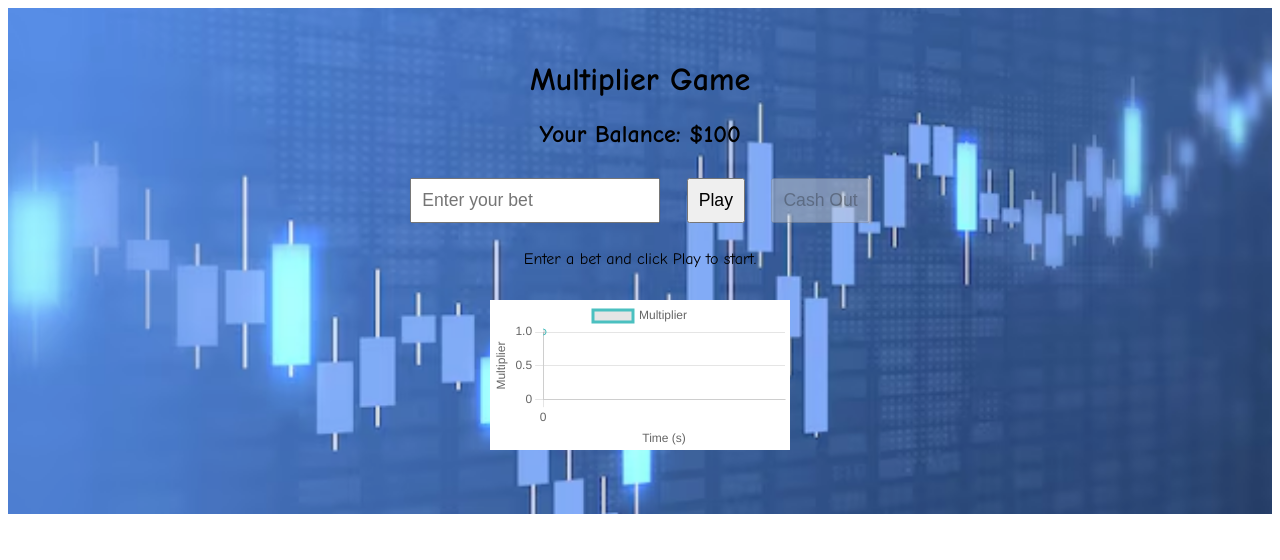
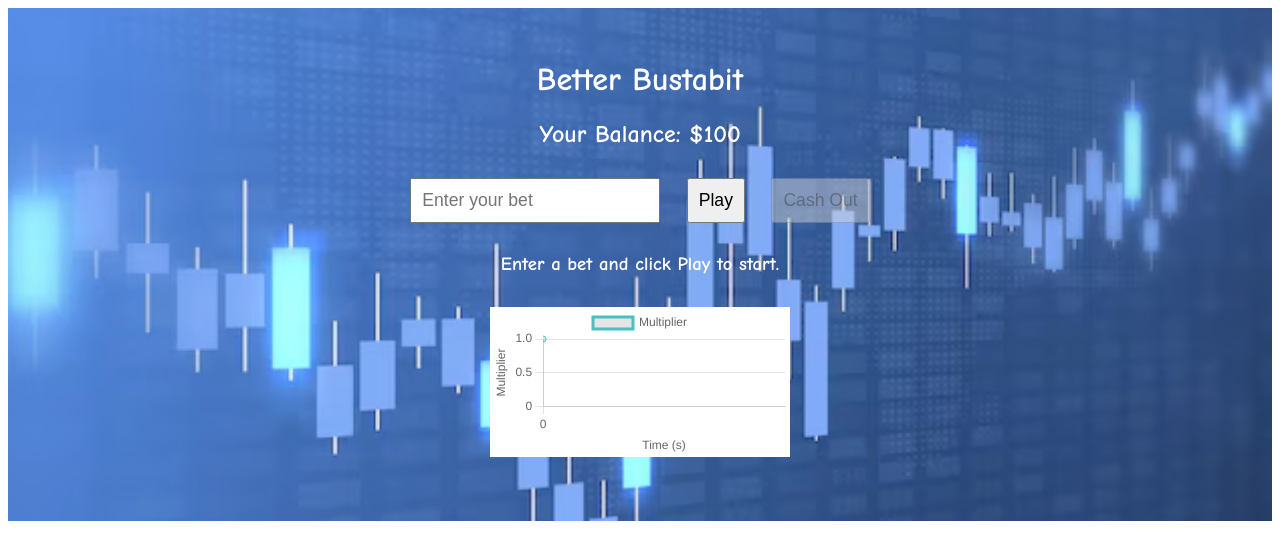
Before and after one commit to Abigail13430/BetterBustabit, a plain HTML site: page Markov Project Playable.html in a window 1280 px wide. Drawn offline with nearby package versions, Linux system fonts and the light colour scheme.

Commit message:
Text Color Update 12:36am

```diff
--- a/Markov Project Playable.html
+++ b/Markov Project Playable.html
@@ -25,6 +25,7 @@
         padding: 2em;
         position: relative;
         background-color: white;
+        color: white;
     }
     canvas {
       font-family: 'Comic Sans MS', cursive, sans-serif;
@@ -41,12 +42,12 @@
   </style>
 </head>
 <body>
-  <h1>Multiplier Game</h1>
+  <h1>Better Bustabit</h1>
   <h2>Your Balance: $<span id="balance">100</span></h2>
   <input type="number" id="betAmount" placeholder="Enter your bet" min="1">
   <button id="startGameBtn">Play</button>
   <button id="cashOutBtn" disabled>Cash Out</button>
-  <p id="status">Enter a bet and click Play to start.</p>
+  <h3 id="status">Enter a bet and click Play to start.</h3>
   <canvas id="multiplierChart"></canvas>
 
   <script>
```
Also changed, not shown: index.html (+3 -2 lines).
